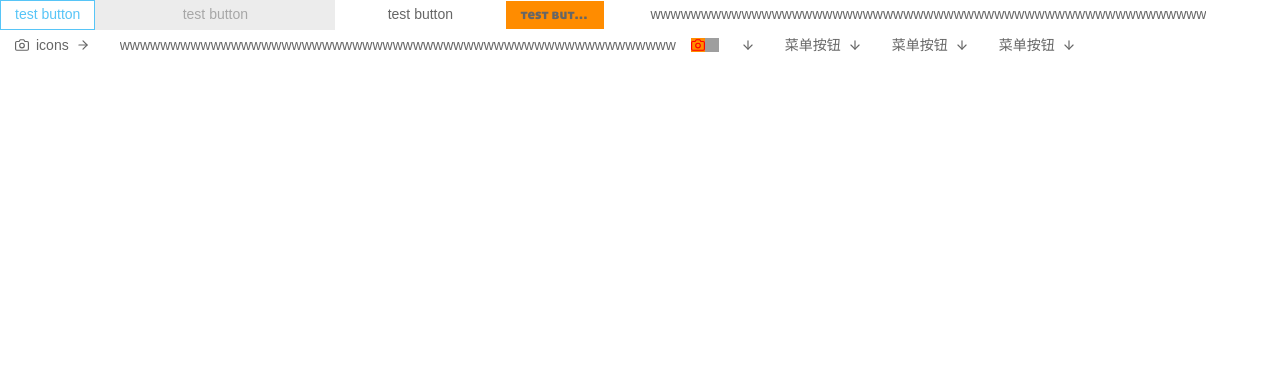
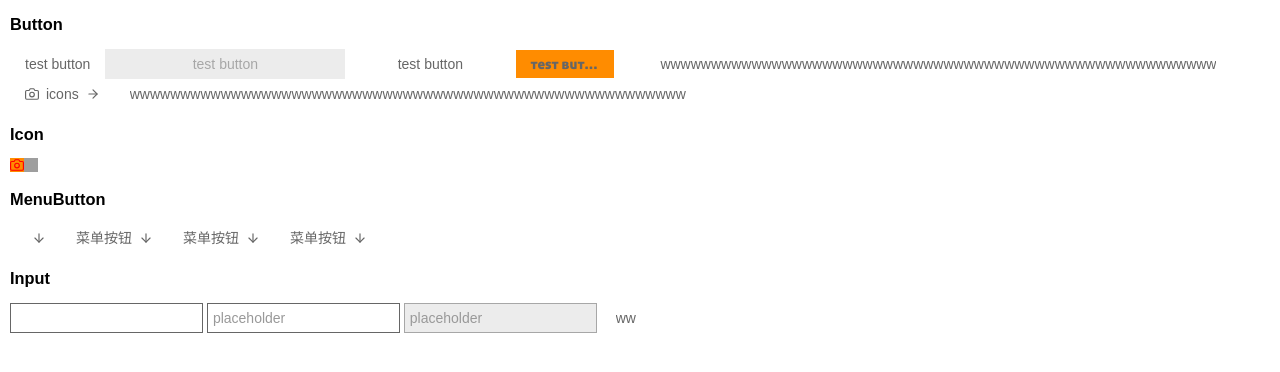
Before and after one commit to akaxiaok/KUI, a React app: page / in a window 1280 px wide. Shown: the top 372 px of the page. Built offline with nearby package versions, Linux system fonts and the light colour scheme; grey boxes are pictures that could not be loaded; the HTML template or start-up script is replaced by a standard one.

Commit message:
feature: new component Input

```diff
--- a/src/app.jsx
+++ b/src/app.jsx
@@ -1,6 +1,6 @@
 import React from 'react';
 import './style';
-import { Button, Icon, MenuButton } from 'Components';
+import { Button, Icon, Input, MenuButton } from 'Components';
 
 
 function log(e, item) {
@@ -9,7 +9,9 @@ function log(e, item) {
 
 function App(props) {
   return (
-    <div style={{ fontSize: '14px' }} >
+    <div style={{ fontSize: '14px', margin: '10px' }} >
+      <div >
+        <h3 >Button</h3 >
         <Button onClick={() => {
           alert(1)
         }} text="test button" />
@@ -20,14 +22,25 @@ function App(props) {
         <Button text="wwwwwwwwwwwwwwwwwwwwwwwwwwwwwwwwwwwwwwwwwwwwwwwwwwwwwww" />
         <Button leftIcon="Camera" text="icons" rightIcon="Arrow-right" />
         <Button text="wwwwwwwwwwwwwwwwwwwwwwwwwwwwwwwwwwwwwwwwwwwwwwwwwwwwwww" />
+      </div >
+      <div >
+        <h3 >Icon</h3 >
         <Icon name="CAmera" className="k-test" style={{ color: 'red', backgroundColor: '#09f' }} />
         <Icon customIcon="k-test-icon" className="" />
+      </div >
+      <div >
+        <h3 >MenuButton</h3 >
         <MenuButton />
         <MenuButton text="菜单按钮" items={[{ text: 'qwr' }, { text: 'rrr' }]} />
         <MenuButton text="菜单按钮" />
         <MenuButton text="菜单按钮" items={[{ text: 'qwr', value: '01' }, { text: 'rrr', value: '02' }]}
                     itemClick={log.bind(this)} hideOnItemClick={false} />
       </div >
+      <div >
+        <h3 >Input</h3 >
+        <Input type={'password'} /> <Input placeholder="placeholder" /> <Input placeholder="placeholder" disabled={true} /> <Button text="ww" />
+      </div >
+    </div >
   )
 }
 
--- a/src/components/Button/Button.less
+++ b/src/components/Button/Button.less
@@ -10,6 +10,7 @@
   border: 1px solid @back-default-color;
   box-sizing: content-box;
   outline: none;
+  vertical-align: bottom;
   &[disabled] {
     .disabled();
   }
@@ -43,6 +44,7 @@
     display: inline-block;
     white-space: nowrap;
     text-overflow: ellipsis;
+    vertical-align: bottom;
   }
 }
 
@@ -54,9 +56,11 @@
 
 .k-bt-icon {
   &-left {
+    vertical-align: bottom;
     margin-right: 0.5em;
   }
   &-right {
+    vertical-align: bottom;
     margin-left: 0.5em;
   }
 }
--- /dev/null
+++ b/src/components/Input/Input.jsx
@@ -0,0 +1,17 @@
+/**
+ * Created by Kimi on 2017/12/10.
+ */
+import React from 'react';
+import { Component } from '../../libs/';
+import './Input.less';
+
+export default class Input extends Component {
+  getClass() {
+    return this.className('k-input');
+  }
+
+  render() {
+    const { disabled, type, text, placeholder } = this.props;
+    return <input type={type} value={text} disabled={disabled} placeholder={placeholder} className={this.getClass()} />
+  }
+}
--- /dev/null
+++ b/src/components/Input/Input.less
@@ -0,0 +1,19 @@
+@import "../style/theme";
+
+.k-input {
+  border: 1px solid @font-default-color;
+  padding: 0.5em 5px;
+  height: 1em;
+  line-height: 1;
+  box-sizing: content-box;
+  outline: 0;
+  &:focus {
+    border: 1px solid @font-active-color;
+    outline: 0;
+  }
+  &[disabled] {
+    background: @back-disabled-color;
+    color: @font-disabled-color;
+    border-color: @font-disabled-color;
+  }
+}
--- /dev/null
+++ b/src/components/Input/index.js
@@ -0,0 +1,3 @@
+import Input from "./Input";
+
+export default Input;
--- a/src/components/index.js
+++ b/src/components/index.js
@@ -1,5 +1,6 @@
 export { default as Button } from "./Button";
 export { default as Icon } from './Icon';
 export { default as MenuButton } from './MenuButton';
+export { default as Input } from './Input';
 
 import './style/normalize.css';
```
Also changed, not shown: src/components/style/normalize.css. Lines whose indentation alone changed are shown as unchanged.
